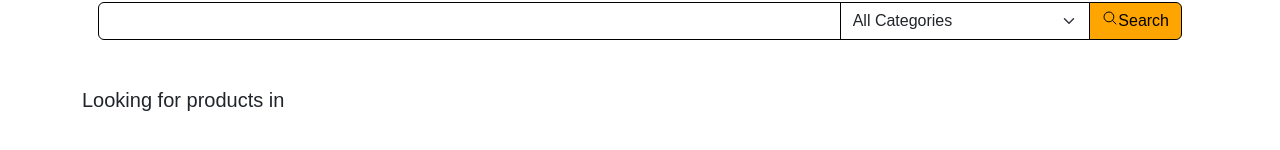
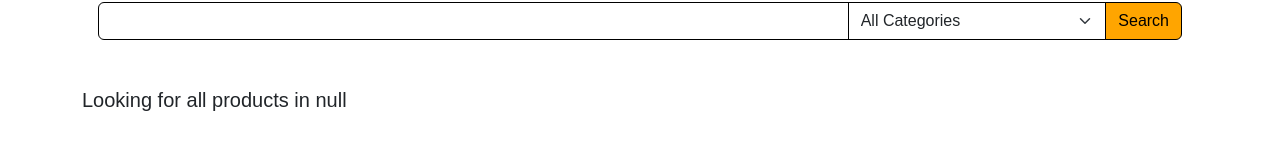
Before and after one commit to JCamacho4/sporthub_vercel, a React (Vite) app in the folder sporthubReact/: page /search in a window 1280 px wide. Shown: the part 184-334 px from the top of the page. Built offline with nearby package versions, Linux system fonts and the light colour scheme.

Commit message:
Search quote fixed
ya no mas search all in all

```diff
--- a/sporthubReact/src/components/Search.jsx
+++ b/sporthubReact/src/components/Search.jsx
@@ -61,15 +61,30 @@ const gridView = (list, ROW_SIZE) => {
 	return res;
 };
 
+const getSeachQuote = (query, category) => {
+	if (query === null) {
+		if( category === "all") {
+			return "all products in store";
+		} else {
+			return "all products in " + category;
+		}
+	} else {
+		return query + " in " + category;
+	}
+}
+
 	useEffect(() => {
 		setFilteredList(filter(productList, category, query));
 	}, [category,query]);
+
+	const specificSearch = query + " in " + category;
 
 	return (
 		<div>
 			<SearchBar lastQuery={query} lastCategory={category} />
 
-			<h5 className="mb-3">Looking for {query !== null ? query : "products "} in {category}</h5>
+
+			<h5 className="mb-3">Looking for {getSeachQuote(query, category)} </h5>
 
 			<div>
 				{gridView(filteredList, ROW_SIZE)}
```
